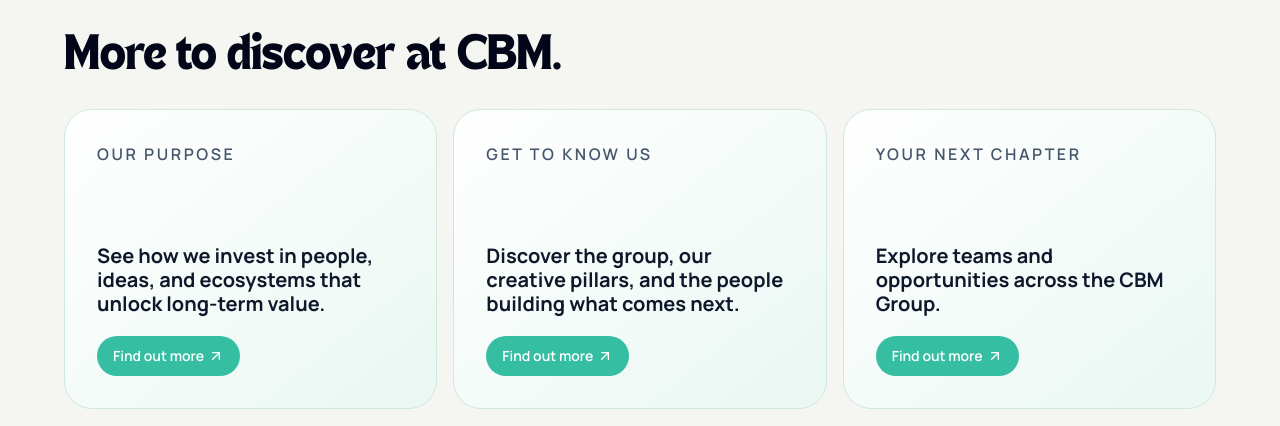
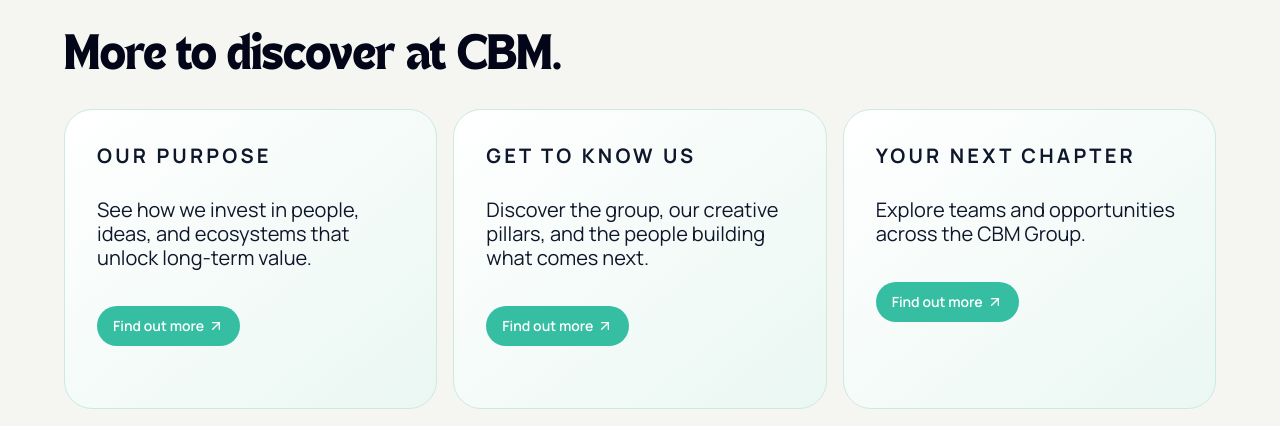
Before and after one commit to CBM-GROUP/cbmgroup-landingpage, a Next.js app: page / in a window 1280 px wide. Shown: the part 2389-2815 px from the top of the page. Built offline with nearby package versions, Linux system fonts and the light colour scheme.

Commit message:
style: update destination card layout and increase eyebrow text size

```diff
--- a/src/components/landing/HomeExploreSections.tsx
+++ b/src/components/landing/HomeExploreSections.tsx
@@ -139,13 +139,11 @@
             href={destination.href}
             className="group relative flex min-h-[260px] flex-col justify-between overflow-hidden rounded-[1.75rem] border border-[#cce9e2] bg-gradient-to-br from-white to-[#eaf7f3] p-6 transition duration-300 hover:-translate-y-1 hover:border-[#36BEA3] hover:shadow-[0_20px_48px_rgba(15,23,42,0.1)] sm:min-h-[300px] sm:p-8"
           >
-            <div>
-              <span className="text-md font-semibold uppercase tracking-[0.16em] text-slate-600">
+            <div className="flex flex-col gap-4">
+              <span className="text-xl font-bold uppercase tracking-[0.16em]">
                 {destination.eyebrow}
               </span>
-            </div>
-            <div>
-              <p className="mt-3 max-w-sm text-xl font-bold leading-6 text-[#000">
+              <p className="mt-3 max-w-sm text-xl leading-6 text-[#000">
                 {destination.description}
               </p>
               <span className="mt-5 inline-flex w-fit items-center gap-1 rounded-full bg-[#36BEA3] px-4 py-2.5 text-sm font-semibold text-white transition-colors group-hover:bg-[#2aa58f]">
```
